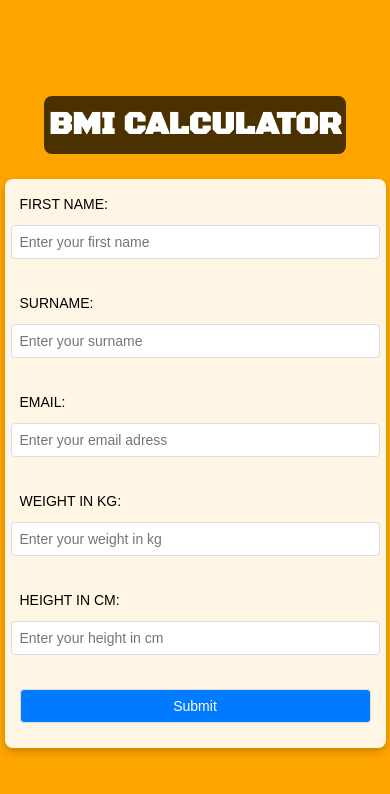
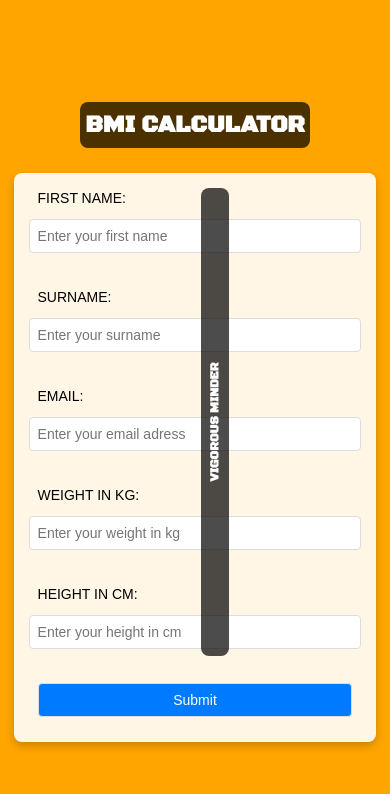
Before and after one commit to Klurifixus/Vigorous, a Flask app: page / in a window 390 px wide. Shown: the top 794 px of the page. Run offline with Flask 3, Linux system fonts and the light colour scheme.

Commit message:
test style from codepen

```diff
--- a/static/style.css
+++ b/static/style.css
@@ -39,10 +39,6 @@ body {
 }
 
 .vertical-text {
-    position: absolute;
-    top: 50%;
-    right: -5%;
-    transform: translateY(-50%) rotate(270deg);
     z-index: 2;
     font-family: 'Black Ops One', cursive;
     text-align: center;
@@ -54,10 +50,8 @@ body {
 }
 
 .aboveh1 {
-    position: absolute;
     top: 0;
     left: 50%;
-    transform: translate(-50%, -50%);
     z-index: 2;
     font-family: 'Black Ops One', cursive;
     text-align: center;
@@ -209,22 +203,34 @@ input[type="submit"]:hover {
 
 @media (max-width: 700px) {
     .aboveh1 {
+        font-size: 24px;
         position: static;
         transform: none;
         margin-bottom: 10px;
     }
 
     form {
-        width: 90%;
+        width: 85%;
         padding: 15px;
     }
 
     label, input {
-        width: 100%;
+        width: 95%;
     }
 
     .vertical-text {
-        display: none;
+        position: absolute;
+        top: 50%;
+        left: -5%; /* Adjust the value as needed */
+        transform: translateY(-50%) rotate(270deg);
+        z-index: 2;
+        font-family: 'Black Ops One', cursive;
+        text-align: center;
+        color: #ffffff;
+        background-color: rgba(0, 0, 0, 0.7);
+        padding: 5px;
+        border-radius: 8px;
+        white-space: nowrap;
     }
 }
 
```
